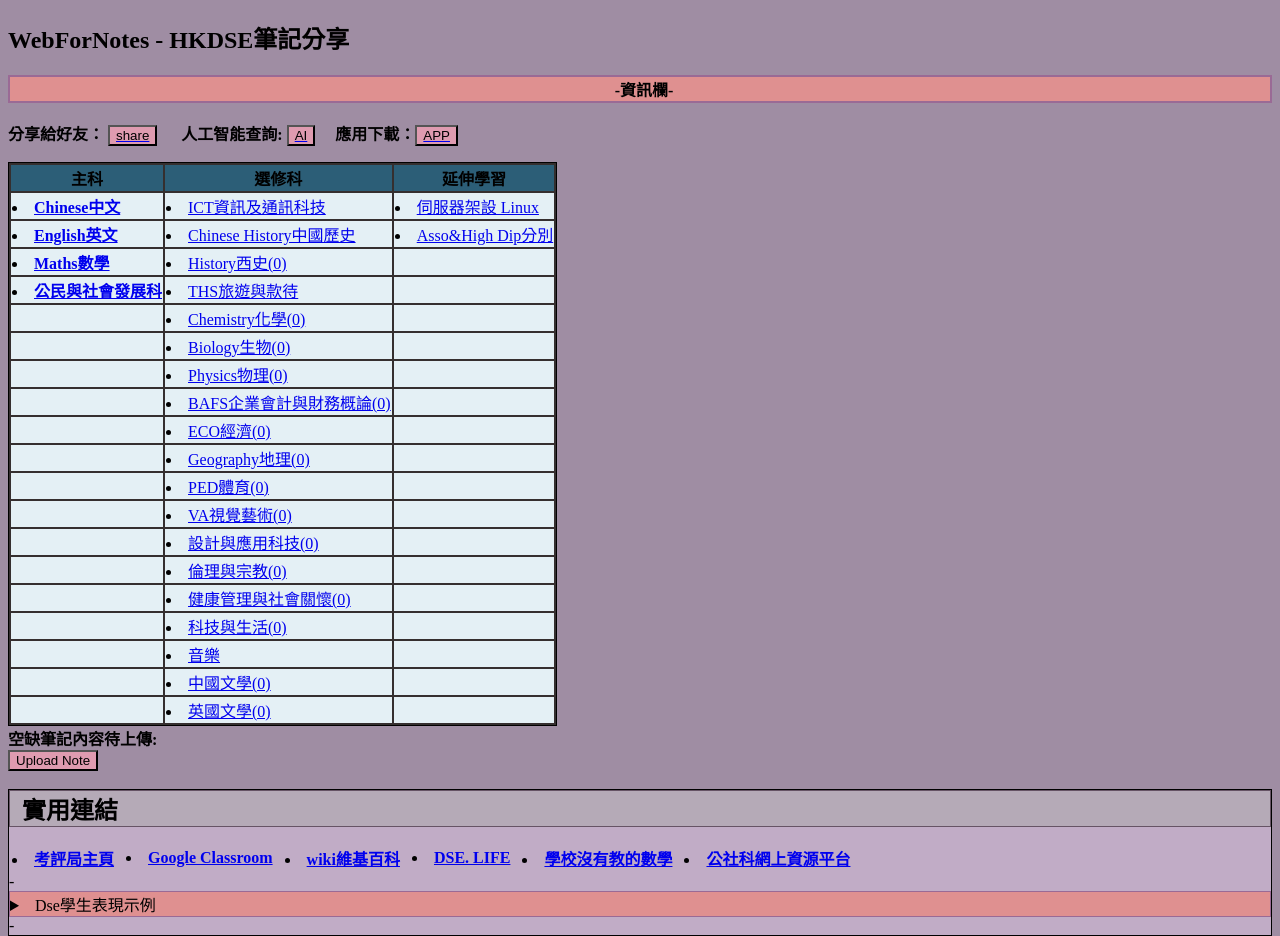
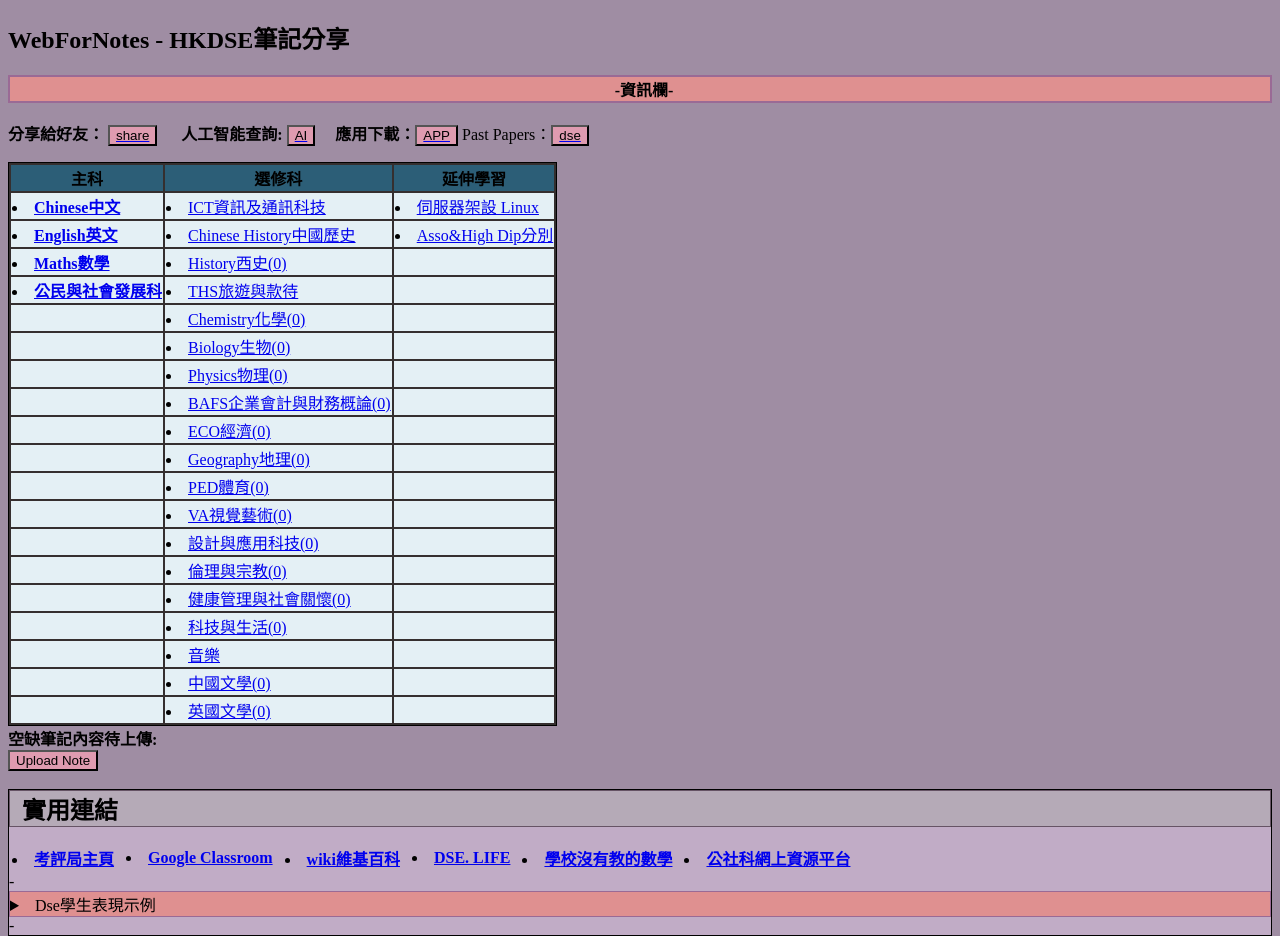
Before and after one commit to WebForNotes/path, a plain HTML site: page home.html in a window 1280 px wide. Drawn offline with Linux system fonts and the light colour scheme.

Commit message:
Update home.html

```diff
--- a/home.html
+++ b/home.html
@@ -117,6 +117,8 @@ summary.links{
 人工智能查詢:
         <button><a href="https://poe.com/WebForNotes123-AI"><Font color=#000000>AI</a></Font></button>&emsp;
     應用下載：<button><a href="https://webfornotes.github.io/APKinformation.html"><Font color=#000000>APP</a></Font></button>
+</B>
+    Past Papers：<button><a href="https://dse.life/ppindex/"><Font color=#000000>dse</a></Font></button>
 </B>
 
     <table class="tableclass">
```
